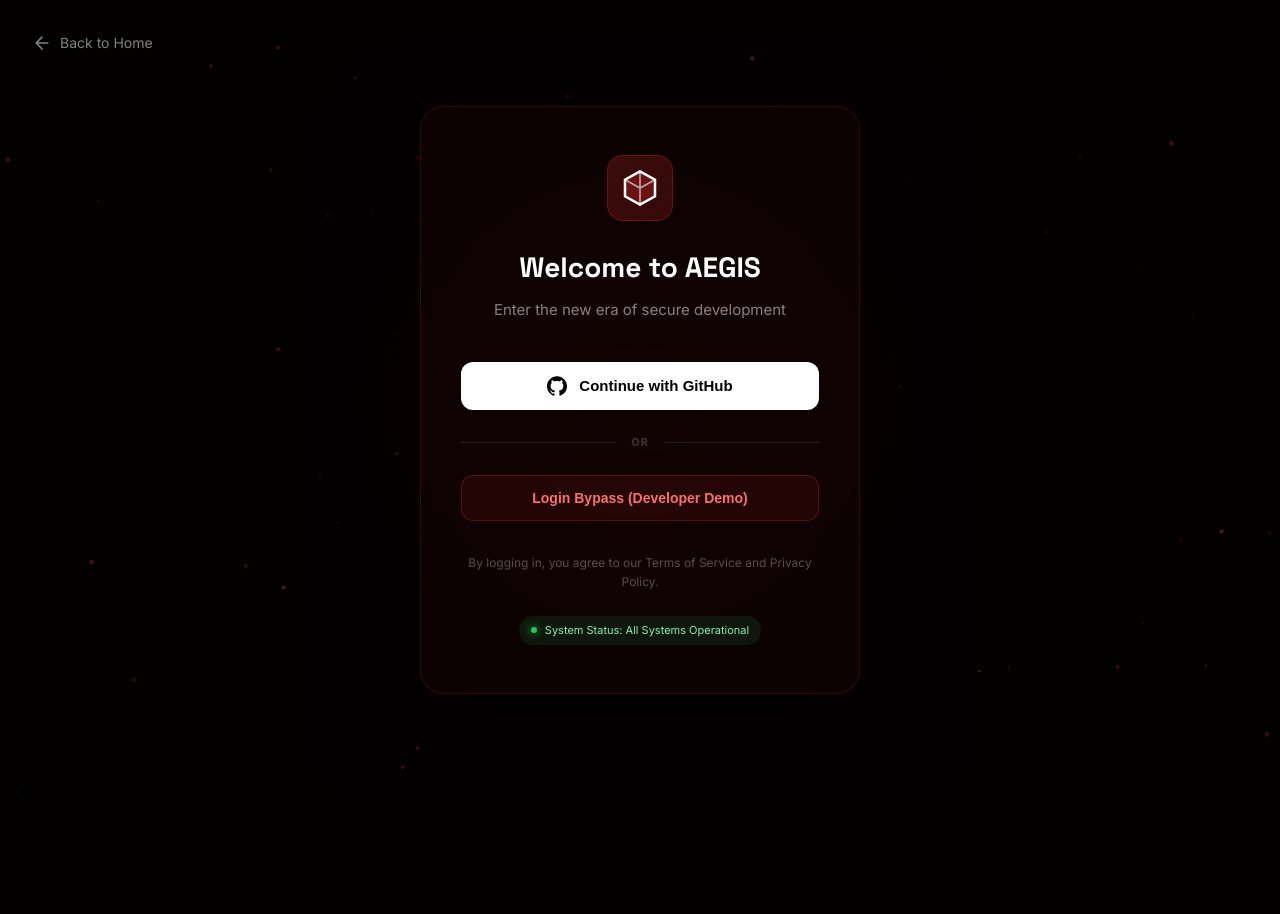
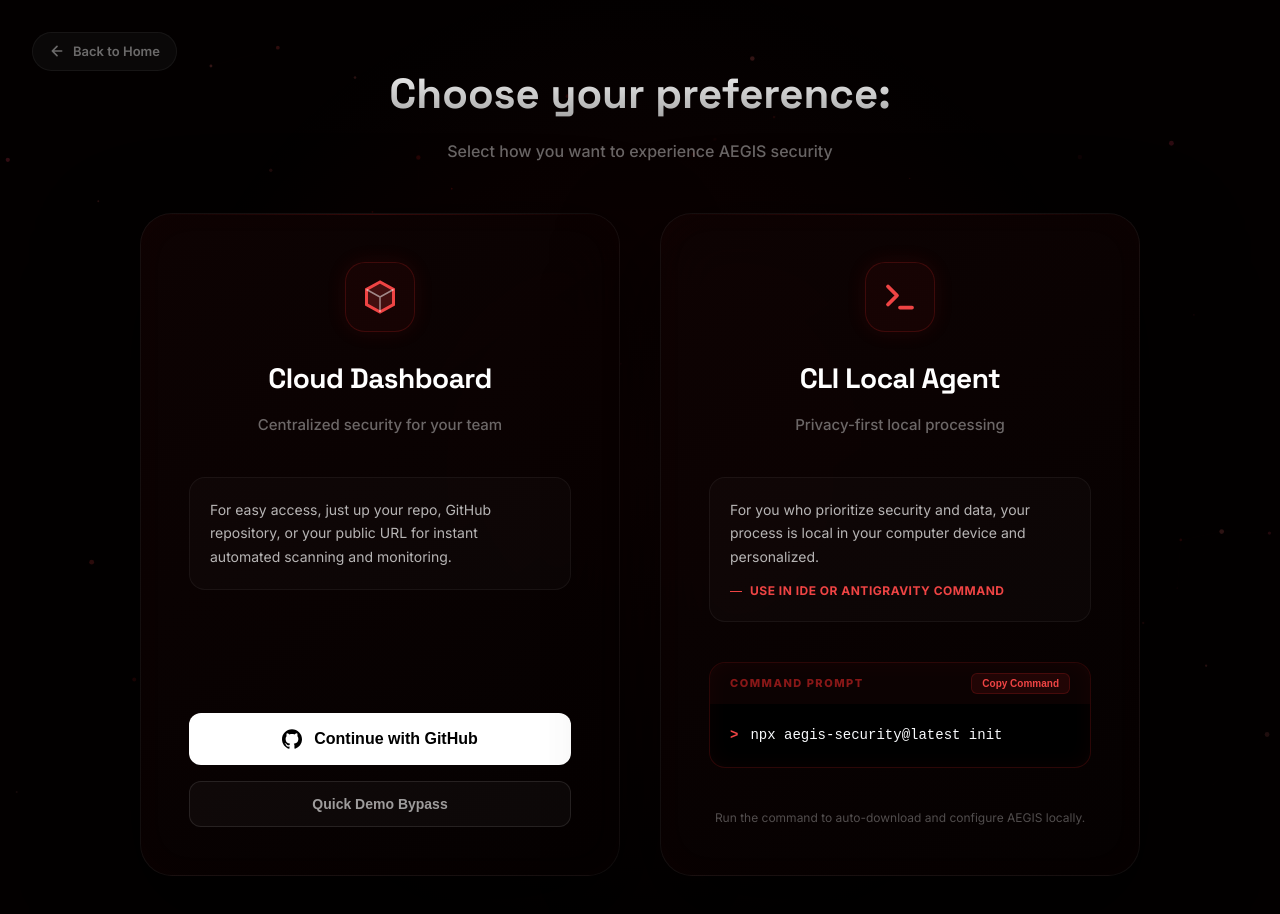
Before and after one commit to langss1/Aegisv2, a Next.js app in the folder aegis-teaser/: page /login in a window 1280 px wide. Shown: the top 914 px of the page. Before the commit the page ends 800 px from the top, so only its background shows below. Built offline with nearby package versions, Linux system fonts and the light colour scheme.

Commit message:
style: add preference header and remove footer status on login page

```diff
--- a/aegis-teaser/src/app/login/login.module.css
+++ b/aegis-teaser/src/app/login/login.module.css
@@ -2,18 +2,48 @@
   position: relative;
   min-height: 100vh;
   display: flex;
+  flex-direction: column;
   align-items: center;
   justify-content: center;
   background: #030000;
   overflow: hidden;
-  padding: 24px;
+  padding: 60px 24px;
+}
+
+.loginHeader {
+  position: relative;
+  z-index: 10;
+  text-align: center;
+  margin-bottom: 48px;
+  animation: fade-down 0.8s ease-out forwards;
+}
+
+@keyframes fade-down {
+  from { opacity: 0; transform: translateY(-20px); }
+  to { opacity: 1; transform: translateY(0); }
+}
+
+.mainTitle {
+  font-family: 'Space Grotesk', sans-serif;
+  font-size: 42px;
+  font-weight: 800;
+  background: linear-gradient(to bottom, #fff, #999);
+  -webkit-background-clip: text;
+  -webkit-text-fill-color: transparent;
+  margin-bottom: 12px;
+}
+
+.mainSubtitle {
+  font-size: 16px;
+  color: rgba(255, 255, 255, 0.4);
+  font-weight: 500;
 }
 
 .particles {
   position: absolute;
   inset: 0;
   z-index: 1;
-  opacity: 0.5;
+  opacity: 0.4;
 }
 
 .glow {
@@ -21,9 +51,9 @@
   top: 50%;
   left: 50%;
   transform: translate(-50%, -50%);
-  width: 600px;
-  height: 600px;
-  background: radial-gradient(circle, rgba(220, 38, 38, 0.15) 0%, transparent 70%);
+  width: 1000px;
+  height: 1000px;
+  background: radial-gradient(circle, rgba(220, 38, 38, 0.08) 0%, transparent 70%);
   z-index: 2;
   pointer-events: none;
 }
@@ -36,66 +66,141 @@
   display: flex;
   align-items: center;
   gap: 8px;
-  color: rgba(255, 255, 255, 0.5);
-  font-size: 14px;
+  color: rgba(255, 255, 255, 0.4);
+  font-size: 13px;
+  font-weight: 600;
   text-decoration: none;
-  transition: all 0.3s ease;
+  transition: all 0.3s cubic-bezier(0.4, 0, 0.2, 1);
+  padding: 8px 16px;
+  background: rgba(255, 255, 255, 0.03);
+  border: 1px solid rgba(255, 255, 255, 0.05);
+  border-radius: 999px;
 }
 
 .backBtn:hover {
   color: white;
+  background: rgba(220, 38, 38, 0.1);
+  border-color: rgba(220, 38, 38, 0.3);
   transform: translateX(-4px);
 }
 
-.card {
+.dualWrapper {
   position: relative;
   z-index: 10;
+  display: flex;
+  gap: 40px;
   width: 100%;
-  max-width: 440px;
-  background: rgba(15, 3, 3, 0.8);
-  border: 1px solid rgba(220, 38, 38, 0.2);
-  border-radius: 24px;
-  padding: 48px 40px;
-  backdrop-filter: blur(20px);
-  box-shadow: 0 40px 100px rgba(0, 0, 0, 0.5);
-  text-align: center;
-  animation: slide-up 0.6s ease-out forwards;
+  max-width: 1100px;
+  flex-wrap: wrap;
+  justify-content: center;
+  align-items: stretch;
 }
 
-@keyframes slide-up {
-  from { opacity: 0; transform: translateY(20px); }
-  to { opacity: 1; transform: translateY(0); }
+.card {
+  flex: 1;
+  min-width: 340px;
+  max-width: 480px;
+  background: linear-gradient(145deg, rgba(15, 3, 3, 0.9), rgba(5, 1, 1, 0.95));
+  border: 1px solid rgba(255, 255, 255, 0.05);
+  border-radius: 32px;
+  padding: 48px;
+  backdrop-filter: blur(30px);
+  box-shadow: 0 40px 100px rgba(0, 0, 0, 0.8),
+              inset 0 0 40px rgba(220, 38, 38, 0.02);
+  display: flex;
+  flex-direction: column;
+  transition: all 0.4s cubic-bezier(0.4, 0, 0.2, 1);
+  position: relative;
+  overflow: hidden;
 }
 
-.header { margin-bottom: 40px; }
+.card::before {
+  content: '';
+  position: absolute;
+  top: 0;
+  left: 0;
+  right: 0;
+  height: 1px;
+  background: linear-gradient(90deg, transparent, rgba(220, 38, 38, 0.4), transparent);
+  opacity: 0.5;
+}
+
+.card:hover {
+  transform: translateY(-8px);
+  border-color: rgba(220, 38, 38, 0.3);
+  box-shadow: 0 50px 120px rgba(0, 0, 0, 0.9),
+              0 0 30px rgba(220, 38, 38, 0.1);
+}
+
+.header { margin-bottom: 40px; text-align: center; }
 
 .logoWrap {
   display: inline-flex;
-  padding: 12px;
-  background: linear-gradient(135deg, rgba(127, 29, 29, 0.4), rgba(220, 38, 38, 0.2));
-  border: 1px solid rgba(220, 38, 38, 0.3);
-  border-radius: 16px;
+  padding: 16px;
+  background: rgba(220, 38, 38, 0.05);
+  border: 1px solid rgba(220, 38, 38, 0.2);
+  border-radius: 20px;
   margin-bottom: 24px;
+  box-shadow: 0 0 20px rgba(220, 38, 38, 0.1);
+  transition: transform 0.3s ease;
 }
 
-.title {
+.card:hover .logoWrap {
+  transform: scale(1.1) rotate(5deg);
+  background: rgba(220, 38, 38, 0.1);
+  border-color: #dc2626;
+}
+
+.cardTitle {
   font-family: 'Space Grotesk', sans-serif;
   font-size: 28px;
-  font-weight: 700;
+  font-weight: 800;
   color: white;
-  margin-bottom: 8px;
+  margin-bottom: 12px;
+  letter-spacing: -0.5px;
 }
 
-.subtitle {
+.cardSubtitle {
   font-size: 15px;
-  color: rgba(255, 255, 255, 0.5);
+  color: rgba(255, 255, 255, 0.4);
+  font-weight: 500;
+}
+
+.messageBox {
+  background: rgba(255, 255, 255, 0.02);
+  border: 1px solid rgba(255, 255, 255, 0.05);
+  border-radius: 16px;
+  padding: 20px;
+  margin-bottom: 40px;
+  font-size: 14px;
+  color: rgba(255, 255, 255, 0.7);
+  line-height: 1.7;
+}
+
+.smallMsg {
+  margin-top: 12px;
+  font-size: 12px;
+  color: #ef4444;
+  font-weight: 700;
+  text-transform: uppercase;
+  letter-spacing: 0.5px;
+  display: flex;
+  align-items: center;
+  gap: 8px;
+}
+
+.smallMsg::before {
+  content: '';
+  width: 12px;
+  height: 1px;
+  background: #ef4444;
 }
 
 .actions {
   display: flex;
   flex-direction: column;
   gap: 16px;
-  margin-bottom: 32px;
+  margin-top: auto;
 }
 
 .githubBtn {
@@ -107,98 +212,130 @@
   color: black;
   border: none;
   border-radius: 12px;
-  padding: 14px;
-  font-size: 15px;
-  font-weight: 600;
+  padding: 16px;
+  font-size: 16px;
+  font-weight: 800;
   cursor: pointer;
-  transition: all 0.2s ease;
+  transition: all 0.3s ease;
 }
 
 .githubBtn:hover {
-  background: #e5e7eb;
+  background: #f1f5f9;
   transform: translateY(-2px);
-}
-
-.githubBtn:disabled {
-  opacity: 0.7;
-  cursor: not-allowed;
-}
-
-.divider {
-  position: relative;
-  display: flex;
-  align-items: center;
-  justify-content: center;
-  margin: 8px 0;
-}
-
-.divider::before, .divider::after {
-  content: "";
-  flex: 1;
-  height: 1px;
-  background: rgba(255, 255, 255, 0.1);
-}
-
-.divider span {
-  padding: 0 16px;
-  font-size: 11px;
-  font-weight: 700;
-  color: rgba(255, 255, 255, 0.2);
-  letter-spacing: 1px;
+  box-shadow: 0 10px 20px rgba(255, 255, 255, 0.1);
 }
 
 .bypassBtn {
-  background: rgba(220, 38, 38, 0.1);
-  color: #f87171;
-  border: 1px solid rgba(220, 38, 38, 0.3);
+  background: rgba(255, 255, 255, 0.03);
+  color: rgba(255, 255, 255, 0.6);
+  border: 1px solid rgba(255, 255, 255, 0.1);
   border-radius: 12px;
   padding: 14px;
   font-size: 14px;
   font-weight: 600;
   cursor: pointer;
+  transition: all 0.3s ease;
+}
+
+.bypassBtn:hover {
+  background: rgba(220, 38, 38, 0.1);
+  color: white;
+  border-color: rgba(220, 38, 38, 0.3);
+}
+
+.commandCard {
+  background: #000;
+  border: 1px solid rgba(220, 38, 38, 0.2);
+  border-radius: 16px;
+  overflow: hidden;
+  margin-bottom: 24px;
+  box-shadow: inset 0 0 20px rgba(220, 38, 38, 0.05);
+}
+
+.cmdHeader {
+  background: rgba(220, 38, 38, 0.05);
+  padding: 10px 20px;
+  display: flex;
+  justify-content: space-between;
+  align-items: center;
+  font-size: 11px;
+  font-weight: 800;
+  color: rgba(220, 38, 38, 0.6);
+  text-transform: uppercase;
+  letter-spacing: 1.5px;
+}
+
+.copyBtn {
+  background: rgba(220, 38, 38, 0.1);
+  border: 1px solid rgba(220, 38, 38, 0.2);
+  color: #ef4444;
+  font-weight: 700;
+  padding: 4px 10px;
+  border-radius: 6px;
+  cursor: pointer;
+  font-size: 10px;
   transition: all 0.2s ease;
 }
 
-.bypassBtn:hover {
-  background: rgba(220, 38, 38, 0.2);
-  border-color: #ef4444;
+.copyBtn:hover {
+  background: #ef4444;
+  color: white;
 }
 
-.spinner {
-  width: 20px;
-  height: 20px;
-  border: 2px solid rgba(0, 0, 0, 0.1);
-  border-top-color: currentColor;
-  border-radius: 50%;
-  animation: spin 0.8s linear infinite;
+.cmdBody {
+  padding: 20px;
+  font-family: 'JetBrains Mono', monospace;
+  font-size: 14px;
+  display: flex;
+  gap: 12px;
 }
 
-@keyframes spin {
-  to { transform: rotate(360deg); }
+.prompt { color: #ef4444; font-weight: 800; }
+.command { color: #f8fafc; }
+
+.hintText {
+  font-size: 12px;
+  color: rgba(255, 255, 255, 0.3);
+  text-align: center;
+  margin-top: 16px;
 }
 
-.footer {
-  font-size: 12px;
-  color: rgba(255, 255, 255, 0.3);
-  line-height: 1.6;
+.bottomFooter {
+  position: absolute;
+  bottom: 40px;
+  z-index: 10;
 }
 
 .status {
-  margin-top: 24px;
-  display: inline-flex;
+  display: flex;
   align-items: center;
-  gap: 8px;
-  padding: 6px 12px;
-  background: rgba(34, 197, 94, 0.1);
+  gap: 10px;
+  padding: 8px 20px;
+  background: rgba(34, 197, 94, 0.05);
+  border: 1px solid rgba(34, 197, 94, 0.1);
   border-radius: 999px;
-  color: #86efac;
-  font-size: 11px;
+  color: #4ade80;
+  font-size: 12px;
+  font-weight: 700;
 }
 
 .statusDot {
-  width: 6px;
-  height: 6px;
+  width: 8px;
+  height: 8px;
   background: #22c55e;
   border-radius: 50%;
-  box-shadow: 0 0 8px #22c55e;
+  box-shadow: 0 0 12px #22c55e;
+  animation: pulse 2s infinite;
 }
+
+@keyframes pulse {
+  0% { transform: scale(1); opacity: 1; }
+  50% { transform: scale(1.5); opacity: 0.5; }
+  100% { transform: scale(1); opacity: 1; }
+}
+
+@media (max-width: 900px) {
+  .dualWrapper { flex-direction: column; align-items: center; padding: 40px 0; }
+  .card { width: 100%; padding: 32px; }
+  .container { overflow-y: auto; align-items: flex-start; }
+}
--- a/aegis-teaser/src/app/login/page.tsx
+++ b/aegis-teaser/src/app/login/page.tsx
@@ -7,23 +7,20 @@ import ParticleField from '@/components/ParticleField'
 
 export default function LoginPage() {
   const [loading, setLoading] = useState(false)
-  const [bypassLoading, setBypassLoading] = useState(false)
+  const [copied, setCopied] = useState(false)
   const router = useRouter()
 
   const handleGitHubLogin = () => {
     setLoading(true)
-    // Simulate GitHub OAuth
     setTimeout(() => {
       router.push('/dashboard')
-    }, 2000)
+    }, 1500)
   }
 
-  const handleBypassLogin = () => {
-    setBypassLoading(true)
-    // Direct bypass
-    setTimeout(() => {
-      router.push('/dashboard')
-    }, 800)
+  const copyCommand = () => {
+    navigator.clipboard.writeText('npx aegis-security@latest init')
+    setCopied(true)
+    setTimeout(() => setCopied(false), 2000)
   }
 
   return (
@@ -35,30 +32,37 @@ export default function LoginPage() {
       <div className={styles.glow} />
 
       <Link href="/" className={styles.backBtn}>
-        <svg width="20" height="20" viewBox="0 0 24 24" fill="none">
-          <path d="M19 12H5M12 19l-7-7 7-7" stroke="currentColor" strokeWidth="2" strokeLinecap="round" strokeLinejoin="round"/>
+        <svg width="16" height="16" viewBox="0 0 24 24" fill="none">
+          <path d="M19 12H5M12 19l-7-7 7-7" stroke="currentColor" strokeWidth="2.5" strokeLinecap="round" strokeLinejoin="round"/>
         </svg>
         Back to Home
       </Link>
 
+      <div className={styles.loginHeader}>
+        <h1 className={styles.mainTitle}>Choose your preference:</h1>
+        <p className={styles.mainSubtitle}>Select how you want to experience AEGIS security</p>
+      </div>
+
+      <div className={styles.dualWrapper}>
+        {/* Choice 1: Web Version */}
         <div className={styles.card}>
           <div className={styles.header}>
             <div className={styles.logoWrap}>
-            <svg width="40" height="40" viewBox="0 0 24 24" fill="none">
-              <path d="M12 2L3 7v10l9 5 9-5V7L12 2z" stroke="white" strokeWidth="1.5" fill="rgba(220,38,38,0.3)"/>
-              <path d="M12 2v20M3 7l9 5 9-5" stroke="white" strokeWidth="1" strokeOpacity="0.6"/>
+              <svg width="36" height="36" viewBox="0 0 24 24" fill="none">
+                <path d="M12 2L3 7v10l9 5 9-5V7L12 2z" stroke="#ef4444" strokeWidth="2" fill="rgba(239, 68, 68, 0.2)"/>
+                <path d="M12 22V12M12 12l9-5M12 12L3 7" stroke="white" strokeWidth="1" strokeOpacity="0.5"/>
               </svg>
             </div>
-          <h1 className={styles.title}>Welcome to AEGIS</h1>
-          <p className={styles.subtitle}>Enter the new era of secure development</p>
+            <h2 className={styles.cardTitle}>Cloud Dashboard</h2>
+            <p className={styles.cardSubtitle}>Centralized security for your team</p>
+          </div>
+
+          <div className={styles.messageBox}>
+            <p>For easy access, just up your repo, GitHub repository, or your public URL for instant automated scanning and monitoring.</p>
           </div>
 
           <div className={styles.actions}>
-          <button
-            className={styles.githubBtn}
-            onClick={handleGitHubLogin}
-            disabled={loading || bypassLoading}
-          >
+            <button className={styles.githubBtn} onClick={handleGitHubLogin} disabled={loading}>
               {loading ? (
                 <div className={styles.spinner} />
               ) : (
@@ -70,32 +74,46 @@ export default function LoginPage() {
                 </>
               )}
             </button>
-
-          <div className={styles.divider}>
-            <span>OR</span>
+            <button className={styles.bypassBtn} onClick={handleGitHubLogin}>
+              Quick Demo Bypass
+            </button>
+          </div>
         </div>
 
-          <button
-            className={styles.bypassBtn}
-            onClick={handleBypassLogin}
-            disabled={loading || bypassLoading}
-          >
-            {bypassLoading ? (
-              <div className={styles.spinner} />
-            ) : (
-              'Login Bypass (Developer Demo)'
-            )}
+        {/* Choice 2: CLI Version */}
+        <div className={styles.card}>
+          <div className={styles.header}>
+            <div className={styles.logoWrap}>
+              <svg width="36" height="36" viewBox="0 0 24 24" fill="none">
+                <path d="M4 17l6-6-6-6M12 19h8" stroke="#ef4444" strokeWidth="2.5" strokeLinecap="round" strokeLinejoin="round"/>
+              </svg>
+            </div>
+            <h2 className={styles.cardTitle}>CLI Local Agent</h2>
+            <p className={styles.cardSubtitle}>Privacy-first local processing</p>
+          </div>
+
+          <div className={styles.messageBox}>
+            <p>For you who prioritize security and data, your process is local in your computer device and personalized.</p>
+            <p className={styles.smallMsg}>Use in IDE or Antigravity Command</p>
+          </div>
+
+          <div className={styles.commandCard}>
+            <div className={styles.cmdHeader}>
+              <span>Command Prompt</span>
+              <button onClick={copyCommand} className={styles.copyBtn}>
+                {copied ? '✓ Copied' : 'Copy Command'}
               </button>
             </div>
-
-        <div className={styles.footer}>
-          <p>By logging in, you agree to our Terms of Service and Privacy Policy.</p>
-          <div className={styles.status}>
-            <span className={styles.statusDot} />
-            System Status: All Systems Operational
+            <div className={styles.cmdBody}>
+              <span className={styles.prompt}>&gt;</span>
+              <span className={styles.command}>npx aegis-security@latest init</span>
             </div>
           </div>
+
+          <p className={styles.hintText}>Run the command to auto-download and configure AEGIS locally.</p>
         </div>
+      </div>
+
     </div>
   )
 }
```
Lines whose indentation alone changed are shown as unchanged.
